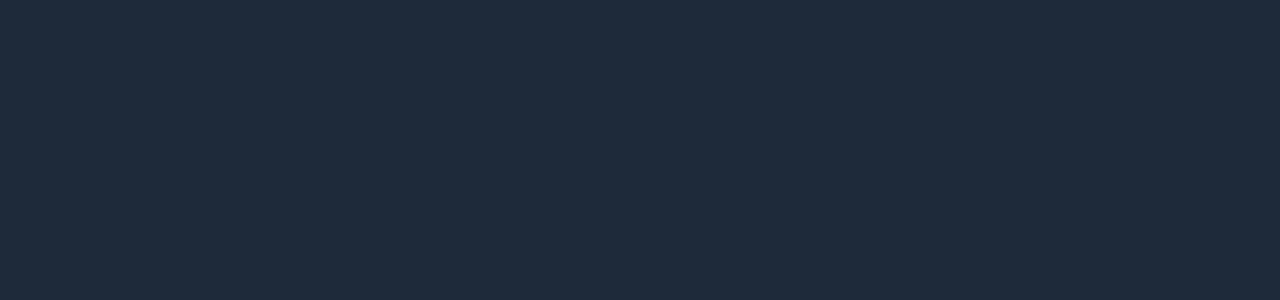
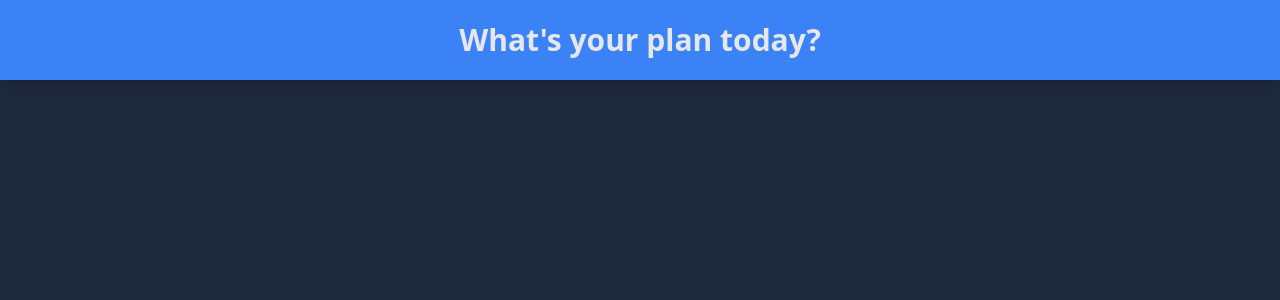
Before and after one commit to mehrabFronto/Next-TodoList-Project, a Next.js app: page / in a window 1280 px wide. Shown: the top 300 px of the page. Built offline with nearby package versions, Linux system fonts and the light colour scheme.

Commit message:
Navigation component added

```diff
--- /dev/null
+++ b/components/Navigation/Navigation.js
@@ -0,0 +1,13 @@
+const Navigation = () => {
+   return (
+      <header className="h-20 w-full text-xl fixed">
+         <nav className="w-full h-full bg-primary flex justify-center items-center shadow-lg">
+            <h1 className="text-gray-200 text-2xl md:text-3xl font-bold font-primary">
+               What&apos;s your plan today?
+            </h1>
+         </nav>
+      </header>
+   );
+};
+
+export default Navigation;
--- a/pages/index.js
+++ b/pages/index.js
@@ -1,3 +1,9 @@
+import Navigation from "@/components/Navigation/Navigation";
+
 export default function Home() {
-   return <main className="bg-bgColor h-screen"></main>;
+   return (
+      <main className="bg-bgColor h-screen">
+         <Navigation />
+      </main>
+   );
 }
```
Also changed, not shown: jsconfig.json (+5 -5 lines).
